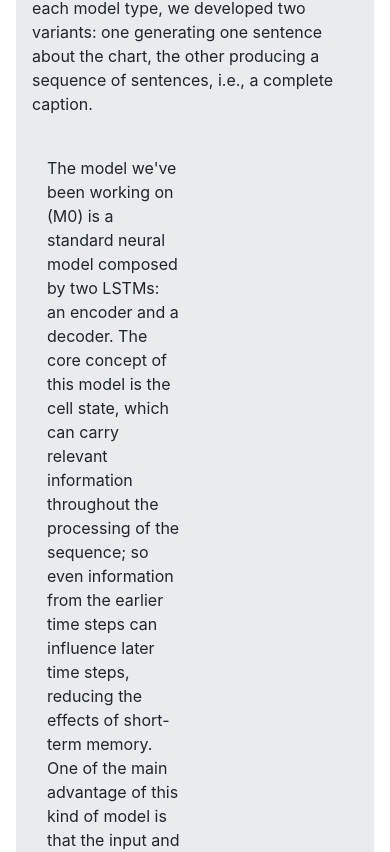
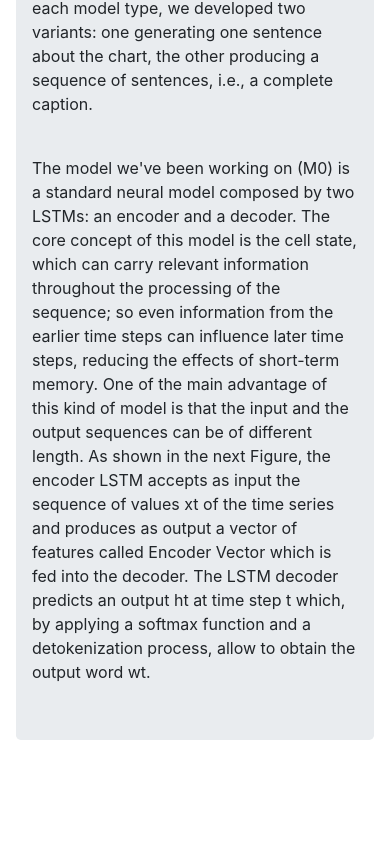
Before and after one commit to Sprea22/NeuralCaptiongSystem_WebAppUI, a React (Create React App) app in the folder client/: page / in a window 390 px wide. Shown: the part 2800-3652 px from the top of the page. After the commit the page ends 3572 px from the top, so only its background shows below. Built offline with nearby package versions, Linux system fonts and the light colour scheme; the HTML template or start-up script is replaced by a standard one.

Commit message:
Mobile responsivness fix

```diff
--- a/client/src/pageComponents/Home.js
+++ b/client/src/pageComponents/Home.js
@@ -138,7 +138,6 @@ class Home extends Component {
                 one sentence about the chart, the other producing a sequence of sentences,
                 i.e., a complete caption.
                 </p>
-                <Col xs="6">
                 <br/>
                 The model we've been working on (M0) is a standard neural model composed by two LSTMs: an encoder and a
                 decoder. The core concept of this model is the cell state, which can carry relevant
@@ -150,8 +149,8 @@ class Home extends Component {
                 which is fed into the decoder. The LSTM decoder predicts an output ht at time step
                 t which, by applying a softmax function and a detokenization process,
                 allow to obtain the output word wt.
-                </Col>
-                <Col xs="6" align="center">
+                </Row>
+                <Row class="align-items-center">
                 <br/>
                   <ImageZoom
                       image={{
@@ -166,7 +165,6 @@ class Home extends Component {
                       }}
                       />
                   <br/>
-                </Col>
             </Row>
 
           </Container>
```
